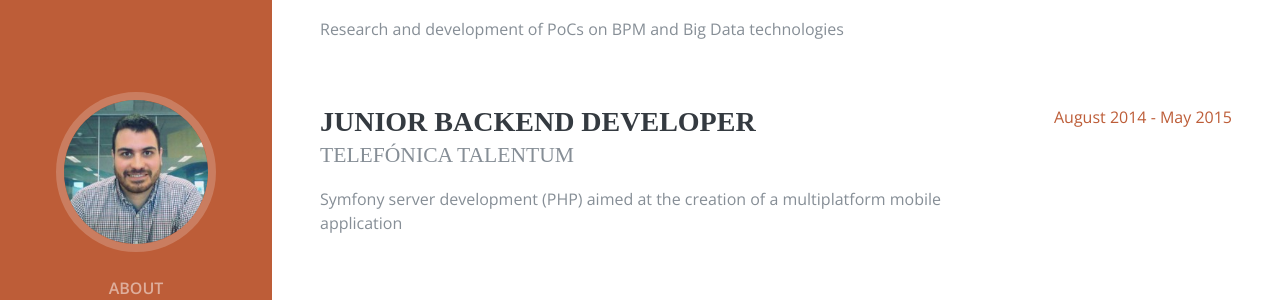
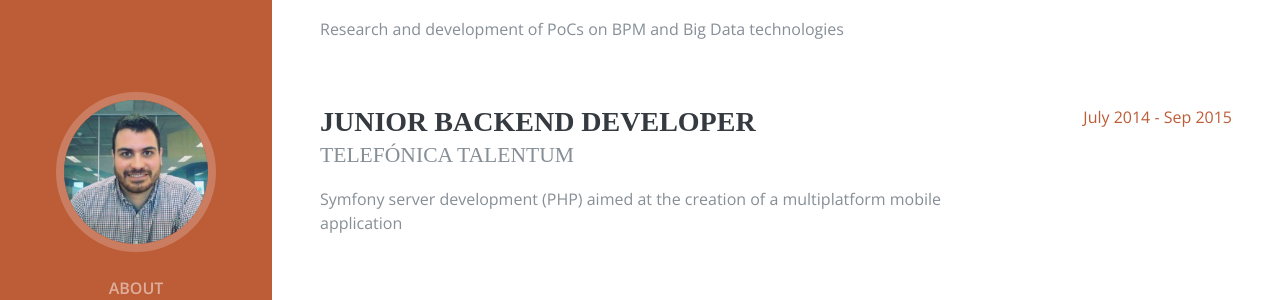
Before and after one commit to RaulBejarano/RaulBejarano.github.io, a Jekyll site: the page built from index.html, in a window 1280 px wide and 900 px high, scrolled down 1774 px. Shown: the part 154-454 px from the top of the window. Built offline with Jekyll 4.4.1, drawn with Linux system fonts in a browser that asks for light colours; some web fonts are replaced.

Commit message:
Update index.html

```diff
--- a/index.html
+++ b/index.html
@@ -150,7 +150,7 @@ layout: default
 		  <p>Symfony server development (PHP) aimed at the creation of a multiplatform mobile application</p>
 		</div>
 		<div class="resume-date text-md-right">
-		  <span class="text-primary">August 2014 - May 2015</span>
+		  <span class="text-primary">July 2014 - Sep 2015</span>
 		</div>
 	  </div>
 
```
